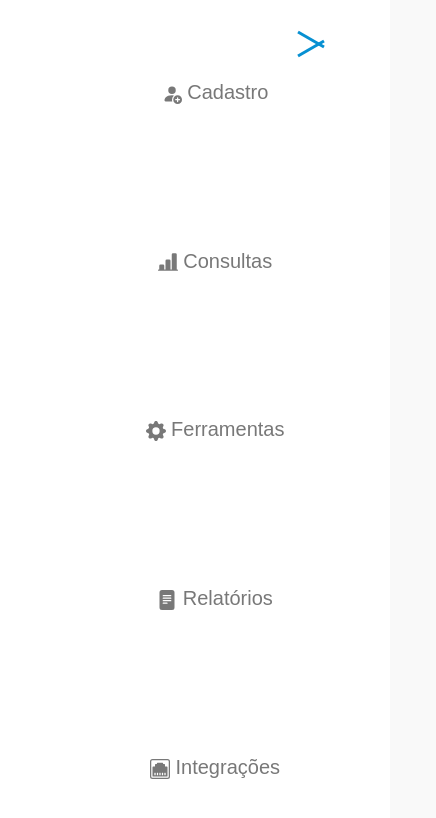
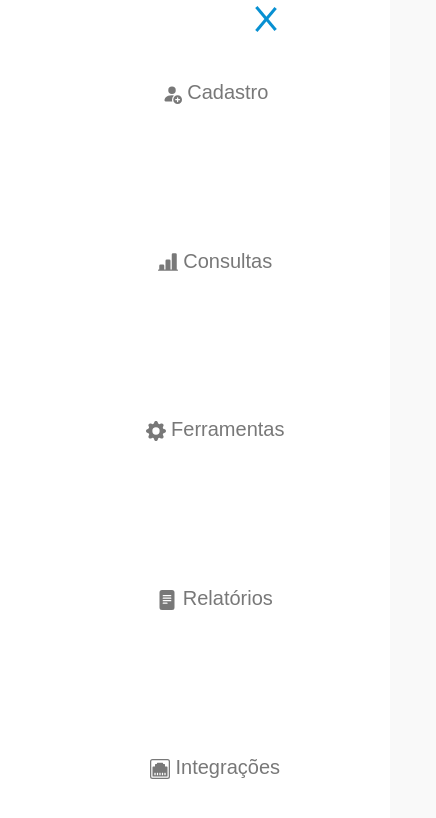
Before and after one commit to HenriqueQSanches/SiteCliente02, a plain HTML site: page index.html in a window 390 px wide. Both pictures are taken after a click on the button 41 px from the left and 87 px from the top of the page. Shown: the whole page, 436 px wide, since content can reach past the window. Drawn offline with nearby package versions, Linux system fonts and the light colour scheme.

Commit message:
CommitReplace

```diff
--- a/style.css
+++ b/style.css
@@ -240,11 +240,8 @@ a {
 }
 
 .hamburger {
-    position: relative;
     left: -40px;
     overflow: hidden;
-    display: none;
-    border: none;
     background: none;
     cursor: pointer;
     z-index: 1;
@@ -277,8 +274,6 @@ a {
         max-width: 1280px;
         height: 50px;
         margin-inline: 0; /* Alterado para 0 */
-        display: flex;
-        justify-content: flex-start;
         border-radius: 10px;
     }
 
@@ -389,14 +384,14 @@ a {
     }
 
     .nav2.active .hamburger::before {
-        transform: rotate(150deg);
+        transform: rotate(50deg);
         outline: none;
         border: none;
     }
 
     .nav2.active .hamburger::after {
-        transform: rotate(-150deg);
-        top: -7px;
+        transform: rotate(-50deg);
+        top: 2px;
         outline: none;
         border: none;
     }
@@ -579,7 +574,6 @@ a {
     .hamburger {
         position: relative;
         left: -40px;
-        display: block;
         border: none;
         outline: none;
         padding: 10px;
@@ -661,24 +655,20 @@ a {
         position: relative;
         height: 150px;
         width: 150px;
-        top: -100px;
-        left: 220px;
+        top: -130px;
+        left: 175px;
         border-top-color: transparent;
         outline: none;
         border: none;
     }
 
     .nav2.active .hamburger::before {
-        transform: rotate(150deg);
-        outline: none;
-        border: none;
+        transform: rotate(50deg);
     }
 
     .nav2.active .hamburger::after {
-        transform: rotate(-150deg);
-        top: -7px;
-        outline: none;
-        border: none;
+        transform: rotate(-50deg);
+        top: 3px;
     }
 
 }
```
